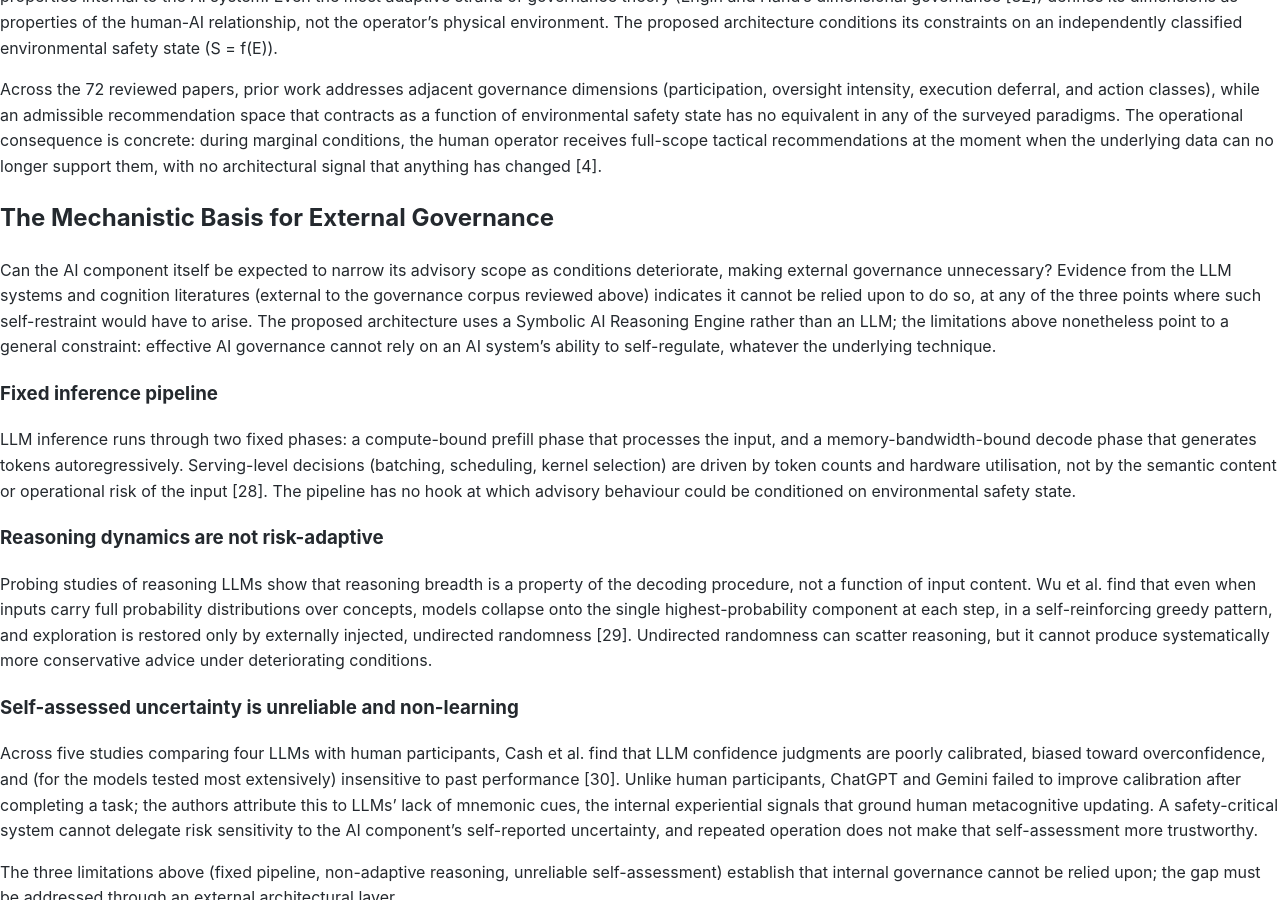
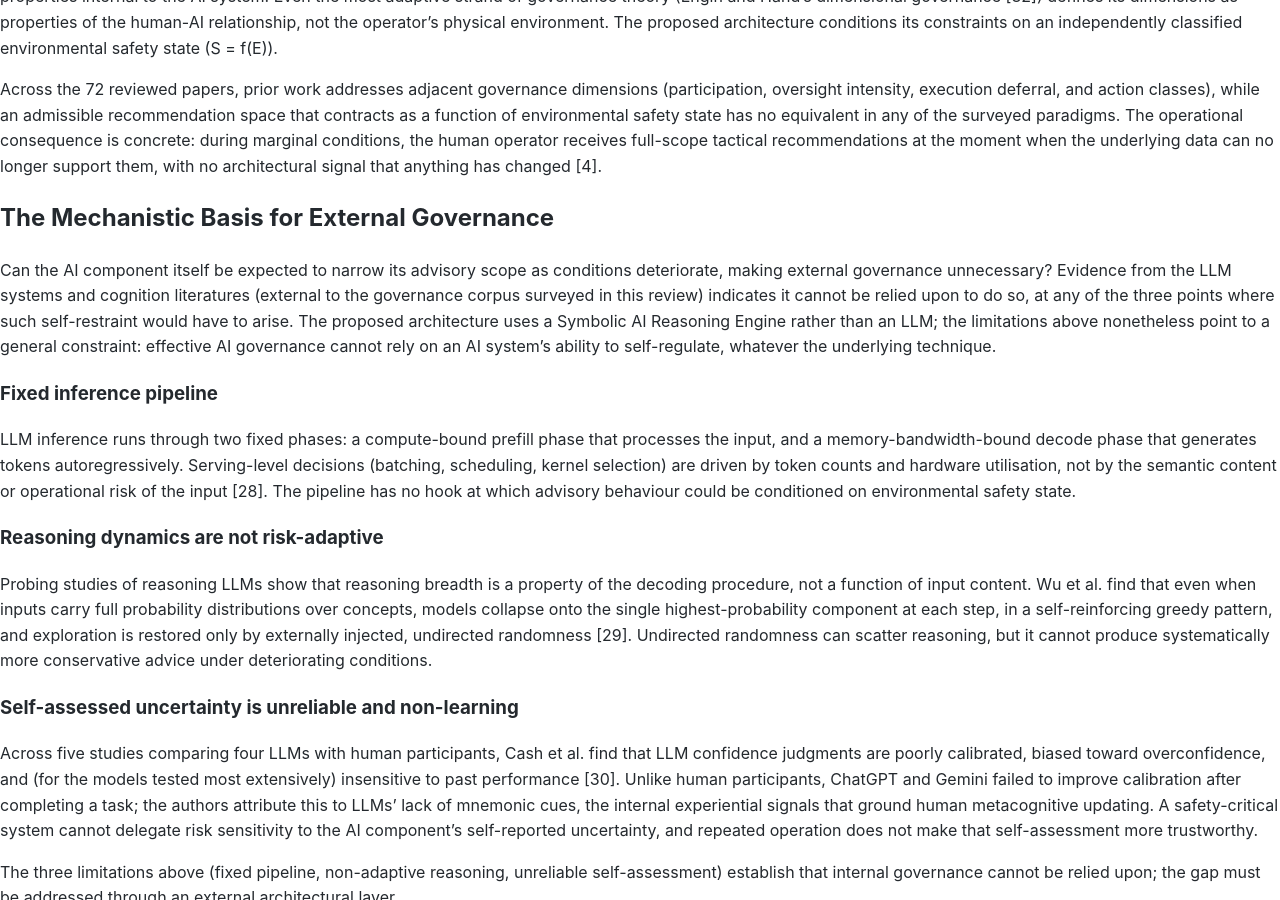
Before and after one commit to kandaiiskandar/research-plan, a Jekyll site: the page built from ipsci-2026-paper-v7.md, in a window 1280 px wide and 900 px high, scrolled down 7443 px. Built offline with Jekyll 4.4.1, drawn with Linux system fonts in a browser that asks for light colours; our own code applies the rules of GitHub Pages for plain Markdown files.

Commit message:
fix: remove positional reference 'reviewed above' in Mechanistic Basis

```diff
--- a/ipsci-2026-paper-v7.md
+++ b/ipsci-2026-paper-v7.md
@@ -178,7 +178,7 @@ Across the 72 reviewed papers, prior work addresses adjacent governance dimensio
 
 ## The Mechanistic Basis for External Governance
 
-Can the AI component itself be expected to narrow its advisory scope as conditions deteriorate, making external governance unnecessary? Evidence from the LLM systems and cognition literatures (external to the governance corpus reviewed above) indicates it cannot be relied upon to do so, at any of the three points where such self-restraint would have to arise. The proposed architecture uses a Symbolic AI Reasoning Engine rather than an LLM; the limitations above nonetheless point to a general constraint: effective AI governance cannot rely on an AI system's ability to self-regulate, whatever the underlying technique.
+Can the AI component itself be expected to narrow its advisory scope as conditions deteriorate, making external governance unnecessary? Evidence from the LLM systems and cognition literatures (external to the governance corpus surveyed in this review) indicates it cannot be relied upon to do so, at any of the three points where such self-restraint would have to arise. The proposed architecture uses a Symbolic AI Reasoning Engine rather than an LLM; the limitations above nonetheless point to a general constraint: effective AI governance cannot rely on an AI system's ability to self-regulate, whatever the underlying technique.
 
 ### Fixed inference pipeline
 
```
